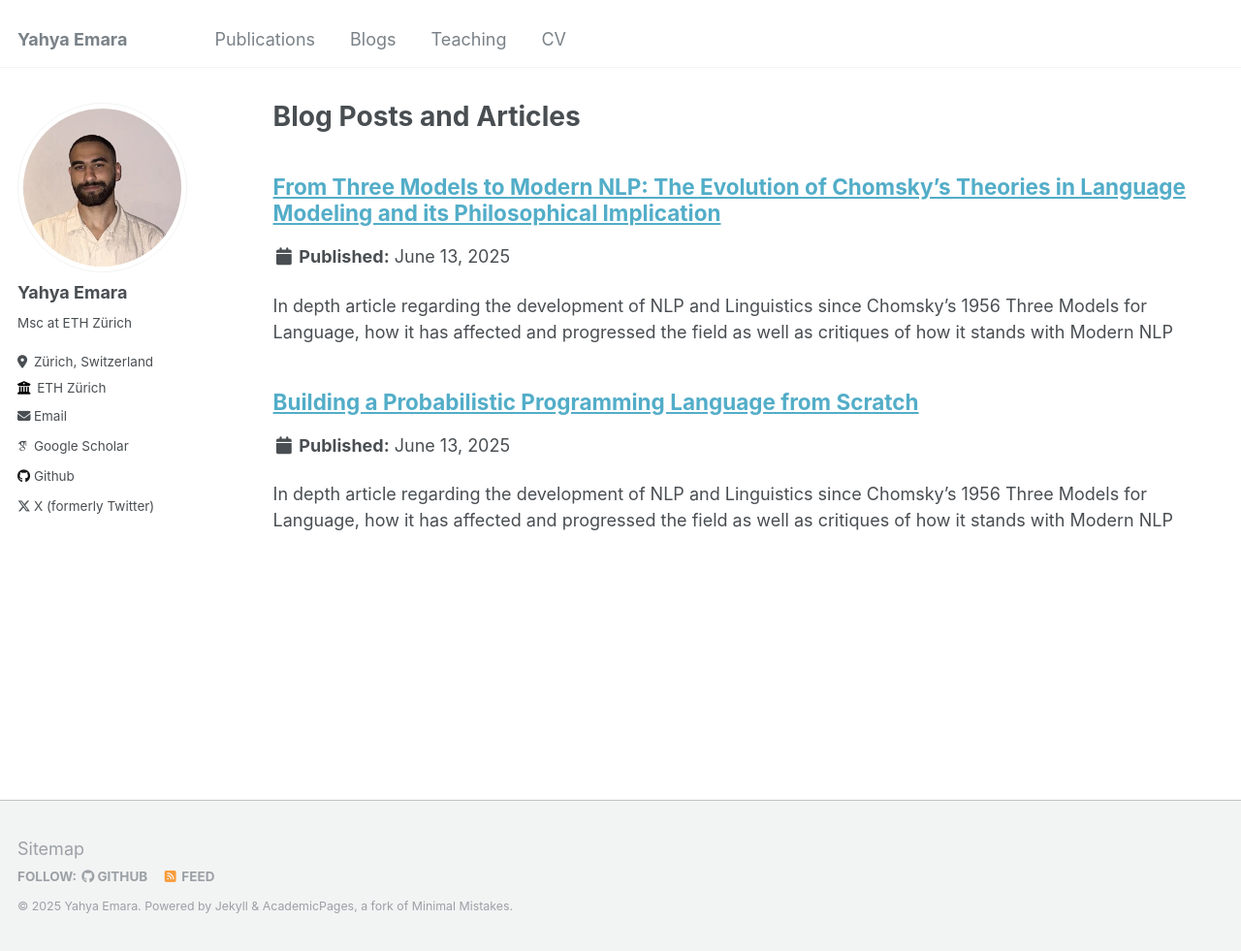
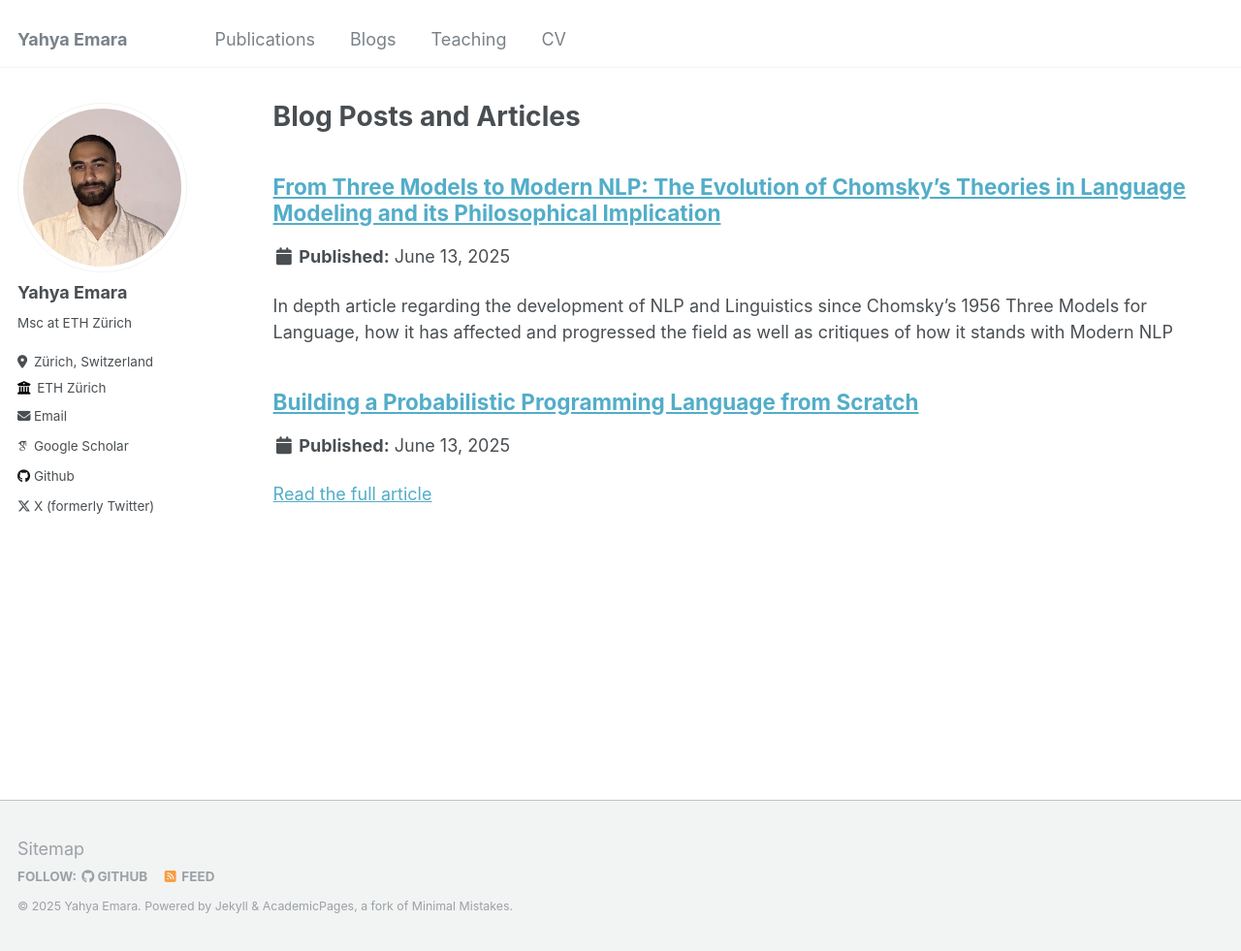
Before and after one commit to yahya010/yahya010.github.io, a Jekyll site: the page built from _pages/portfolio.html, in a window 1280 px wide and 981 px high. Shown: the whole window at 97% size. Built offline with Jekyll 4.4.1, drawn with Linux system fonts in a browser that asks for light colours; some web fonts are replaced.

Commit message:
Update portfolio-2.md

```diff
--- a/_portfolio/portfolio-2.md
+++ b/_portfolio/portfolio-2.md
@@ -1,7 +1,5 @@
 ---
 title: "Building a Probabilistic Programming Language from Scratch"
-excerpt: "In depth article regarding the development of NLP and Linguistics since Chomsky's 1956 Three Models for Language, how it has affected and progressed the field as well as critiques of how it stands with Modern NLP"
-collection: portfolio
 ---
 
 [Read the full article](https://colab.research.google.com/drive/1PkEXfxgh_D7HFtTqgF__TCKrwS5isCcZ?usp=sharing)
```
